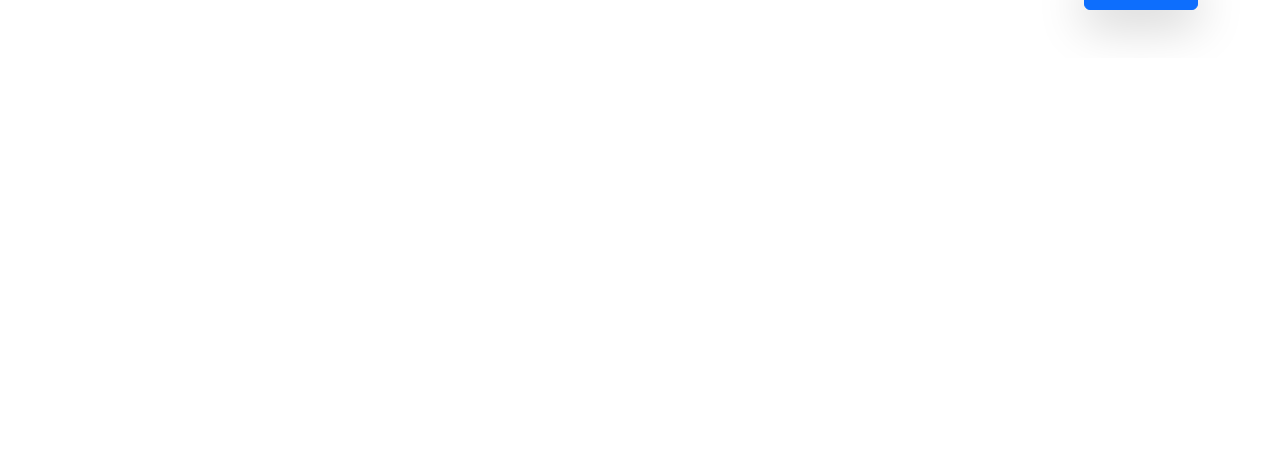
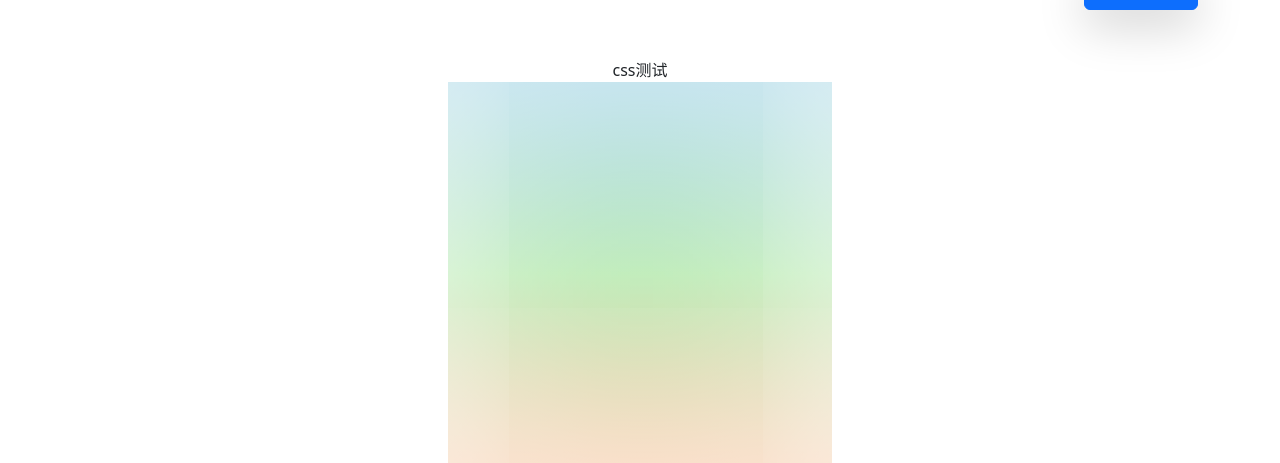
Before and after one commit to 1492949083/VueTest, a Vue app: page / in a window 1280 px wide. Shown: the part 963-1426 px from the top of the page. Before the commit the page ends 1021 px from the top, so only its background shows below. Built offline with nearby package versions, Linux system fonts and the light colour scheme.

Commit message:
Add HoverTest component to App.vue

```diff
--- a/src/App.vue
+++ b/src/App.vue
@@ -4,6 +4,7 @@ import Spider from './components/Spider.vue';
 import List from './components/List.vue';
 import AddAndDel from './components/AddAndDel.vue';
 import ShoppingCart from './components/ShoppingCart.vue';
+import HoverTest from './components/HoverTest.vue';
 </script>
 
 <template>
@@ -14,6 +15,7 @@ import ShoppingCart from './components/ShoppingCart.vue';
   <Spider />
   <AddAndDel />
   <ShoppingCart />
+  <HoverTest />
 </template>
 
 <style lang="scss">
--- /dev/null
+++ b/src/components/HoverTest.vue
@@ -0,0 +1,110 @@
+<script setup>
+</script>
+<template>
+    <p class=" text-center">css测试</p>
+    <div class="all">
+        <div class="box">
+            <a class="card" href>
+                <i class="fa-brands fa-github"></i>
+            </a>
+            <a class="card" href>
+                <i class="fa-brands fa-instagram"></i>
+            </a>
+            <a class="card" href>
+                <i class="fa-brands fa-tiktok"></i>
+            </a>
+            <a class="card" href>
+                <i class="fa-brands fa-youtube"></i>
+            </a>
+            <a class="card" href>
+                <i class="fa-brands fa-twitter"></i>
+            </a>
+            <a class="card" href>
+                <i class="fa-brands fa-facebook"></i>
+            </a>
+            <a class="card" href>
+                <i class="fa-brands fa-twitch"></i>
+            </a>
+            <a class="card" href>
+                <i class="fa-brands fa-steam"></i>
+            </a>
+            <a class="card" href>
+                <i class="fa-brands fa-xbox"></i>
+            </a>
+            <div class="bg"></div>
+        </div>
+    </div>
+</template>
+<style scoped>
+@import url('https://lf6-cdn-tos.bytecdntp.com/cdn/expire-1-M/font-awesome/6.0.0/css/all.min.css');
+
+* {
+    padding: 0;
+    margin: 0;
+    transition: all 0.5s;
+}
+
+.all {
+    display: flex;
+    justify-content: center;
+    align-items: center;
+}
+
+.box {
+    position: relative;
+    display: grid;
+    grid-template-columns: auto auto auto;
+    gap: 0px;
+}
+
+.box:hover .bg {
+    opacity: 0;
+    transition: opacity 0.5s;
+    z-index: -1;
+}
+
+.box:hover {
+    gap: 2vw;
+    transition: gap 0.6s;
+}
+
+.box:hover .card {
+    border-radius: 2vh;
+    box-shadow: 0px 0px 50px 5px rgba(0, 0, 0, 0.3);
+    opacity: 1;
+    transition: opacity 0.8s, border-radius 1s;
+
+}
+
+.card {
+    background-color: rgb(187, 187, 187);
+    font-size: 3rem;
+    color: black;
+    width: 10vw;
+    aspect-ratio: 1;
+    display: flex;
+    justify-content: center;
+    align-items: center;
+    box-shadow: 0px 0px 5px rgba(0, 0, 0, 0.8);
+    opacity: 0;
+    transition: background-color 0.5s;
+}
+
+.card:hover {
+    background-color: rgb(208, 255, 218);
+}
+
+.bg {
+    opacity: 1;
+    position: absolute;
+    display: flex;
+    justify-content: center;
+    align-items: center;
+    font-size: 3rem;
+    top: 0;
+    left: 0;
+    width: 100%;
+    height: 100%;
+    box-shadow: inset 0px 0px 200px #fff;
+    background: linear-gradient(0deg, rgb(245, 201, 164), rgb(191, 236, 185), rgb(157, 210, 226));
+}</style>
```
